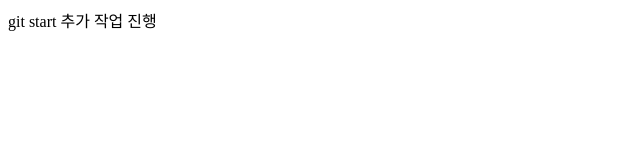
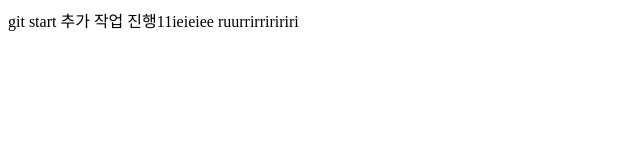
Before and after one commit to Biolbam/withYG, a plain HTML site: page index.html in a window 1280 px wide. Shown: the whole page, without its empty margins (0-640 px from the left). Drawn offline with Linux system fonts and the light colour scheme.

Commit message:
3rd  modify

```diff
--- a/index.html
+++ b/index.html
@@ -9,7 +9,9 @@
 
 <body>
     git start
-    추가 작업 진행
+    추가 작업 진행11ieieiee
+
+    ruurrirriririri
 </body>
 
 </html>
```
